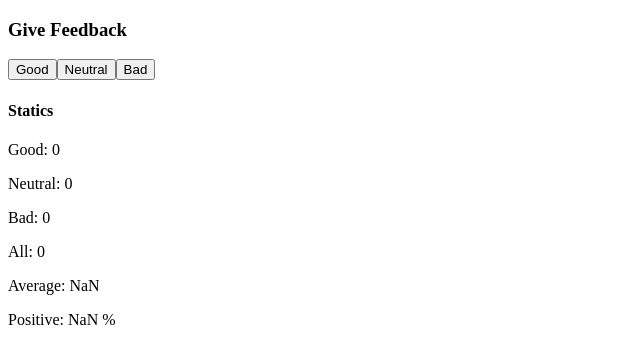
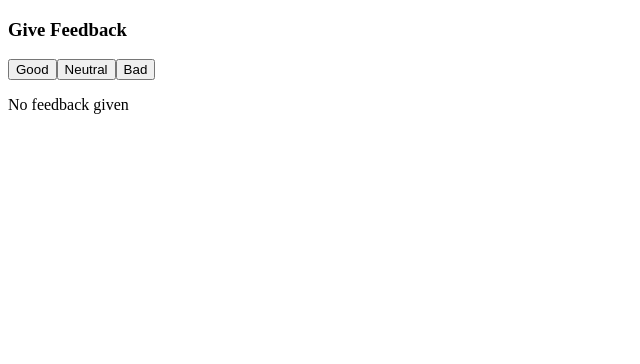
Before and after one commit to cana2302/part1, a React (Vite) app in the folder dA_MoreComplexStateDebuggingReactApps/part1.6.-1.14./: page / in a window 1280 px wide. Shown: the top 364 px of the page, without its empty margins (0-640 px from the left). Built offline with nearby package versions, Linux system fonts and the light colour scheme.

Commit message:
Exercise 1.6.-1.9.

```diff
--- a/dA_MoreComplexStateDebuggingReactApps/part1.6.-1.14./src/App.jsx
+++ b/dA_MoreComplexStateDebuggingReactApps/part1.6.-1.14./src/App.jsx
@@ -19,26 +19,33 @@ const Statistics = ({good, neutral, bad}) => {
   )
 }
 
+const NoStatistics = () => {
+  return (
+    <p>No feedback given</p>
+  )
+}
+
 const App = () => {
 
   //guarda los clics de cada botón en su propio estado
-  const [good, setGood] = useState(0)
-  const [neutral, setNeutral] = useState(0)
-  const [bad, setBad] = useState(0)
+  const [good, setGood] = useState(0);
+  const [neutral, setNeutral] = useState(0);
+  const [bad, setBad] = useState(0);
+  const [showStatistics, setShowStatistics] = useState(false);
 
   const clickGood = () => {
     setGood(good + 1);
-    console.log(good);
+    setShowStatistics(true);
   }
 
   const clickNeutral = () => {
     setNeutral(neutral + 1);
-    console.log(neutral);
+    setShowStatistics(true);
   }
 
   const clickBad = () => {
     setBad(bad + 1);
-    console.log(bad);
+    setShowStatistics(true);
   }
 
   return (
@@ -48,8 +55,7 @@ const App = () => {
       <button onClick={clickNeutral}>Neutral</button>
       <button onClick={clickBad}>Bad</button>
 
-      <Statistics good={good} neutral={neutral} bad={bad}></Statistics>
-
+      {showStatistics ? <Statistics good={good} neutral={neutral} bad={bad} /> : <NoStatistics />}
     </div>
   )
 }
```
